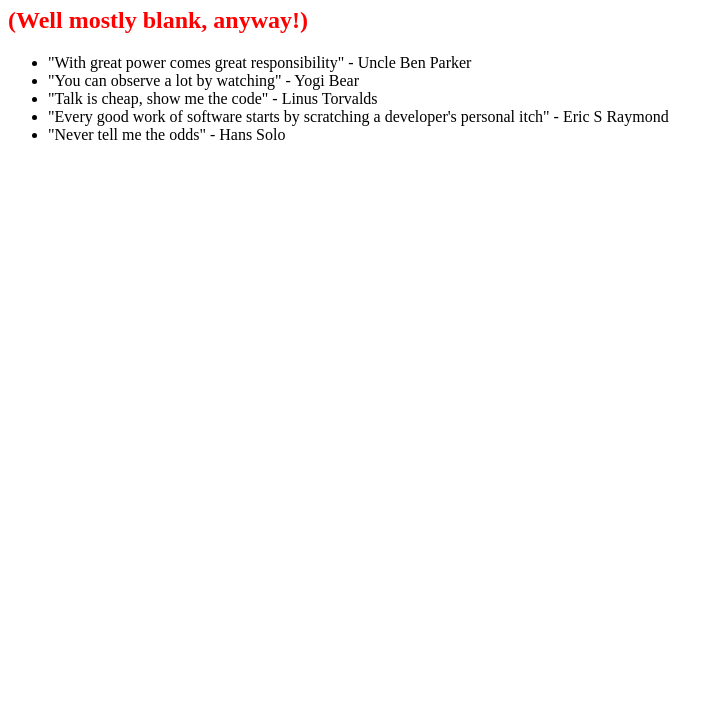
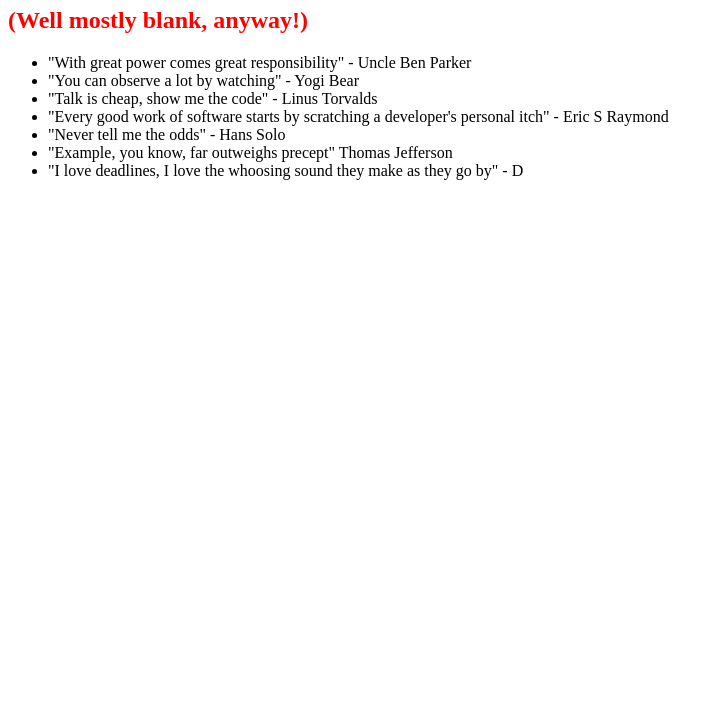
Before and after one commit to dpsexton/0main_openSAP_repo, a plain HTML site: page index.html in a window 1280 px wide. Shown: the part 73-800 px from the top of the page, without its empty margins (0-723 px from the left). Drawn offline with Linux system fonts and the light colour scheme.

Commit message:
Added quote by Douglas Adams

```diff
--- a/index.html
+++ b/index.html
@@ -14,6 +14,8 @@
 			<li>"Talk is cheap, show me the code" - Linus Torvalds</li>
 			<li>"Every good work of software starts by scratching a developer's personal itch" - Eric S Raymond</li>
 			<li>"Never tell me the odds" - Hans Solo</li>
+			<li>"Example, you know, far outweighs precept" Thomas Jefferson</li>
+			<li>"I love deadlines, I love the whoosing sound they make as they go by" - D</li>
 		</ul>
 	</body>
 </html>
```
